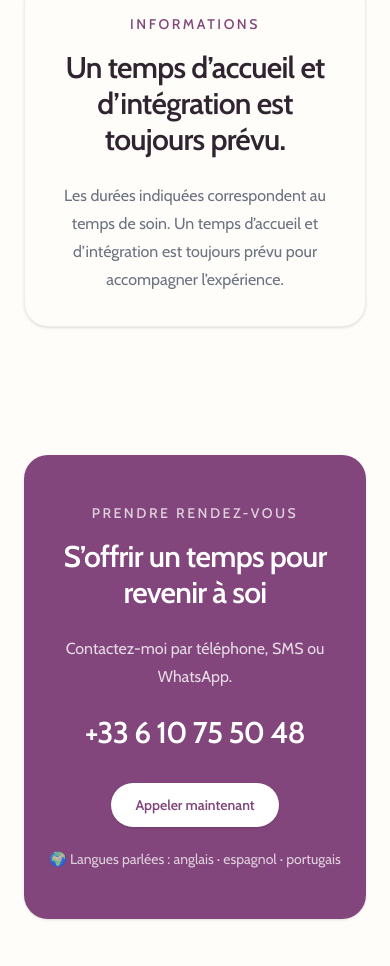
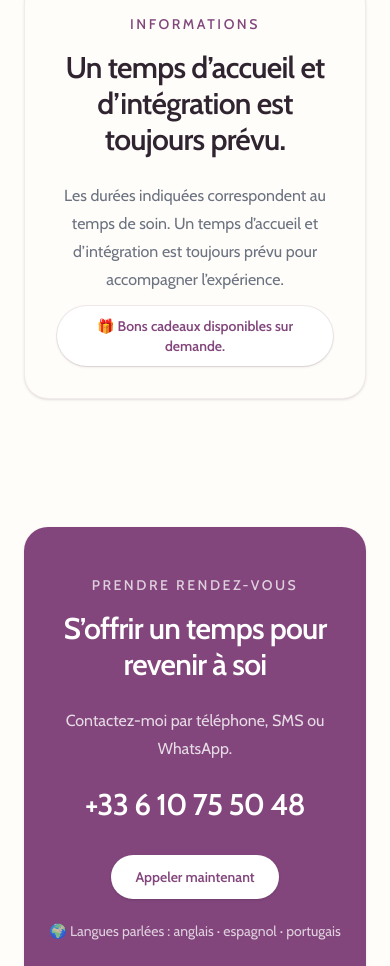
Before and after one commit to sgautier-dev/amamassageyoga, a Next.js app: page /soins-et-tarifs in a window 390 px wide. Shown: the part 4989-5955 px from the top of the page. Built offline with nearby package versions, Linux system fonts and the light colour scheme.

Commit message:
added bon cadeau to soins

```diff
--- a/src/app/soins-et-tarifs/page.tsx
+++ b/src/app/soins-et-tarifs/page.tsx
@@ -647,11 +647,17 @@ export default function SoinsEtTarifsPage() {
 						Un temps d’accueil et d’intégration est toujours prévu.
 					</h2>
 
-					<p className="mx-auto mt-6 max-w-2xl text-base leading-7 text-muted sm:text-lg">
-						Les durées indiquées correspondent au temps de soin. Un temps
-						d’accueil et d’intégration est toujours prévu pour accompagner
-						l’expérience.
-					</p>
+					<div className="mx-auto mt-6 max-w-2xl space-y-3 text-base leading-7 text-muted sm:text-lg">
+						<p>
+							Les durées indiquées correspondent au temps de soin. Un temps
+							d’accueil et d’intégration est toujours prévu pour accompagner
+							l’expérience.
+						</p>
+
+						<p className="inline-flex items-center justify-center rounded-full bg-white px-5 py-2.5 text-sm font-semibold text-ama-purple shadow-sm ring-1 ring-ama-purple/10">
+							🎁 Bons cadeaux disponibles sur demande.
+						</p>
+					</div>
 				</Reveal>
 			</section>
 
```
